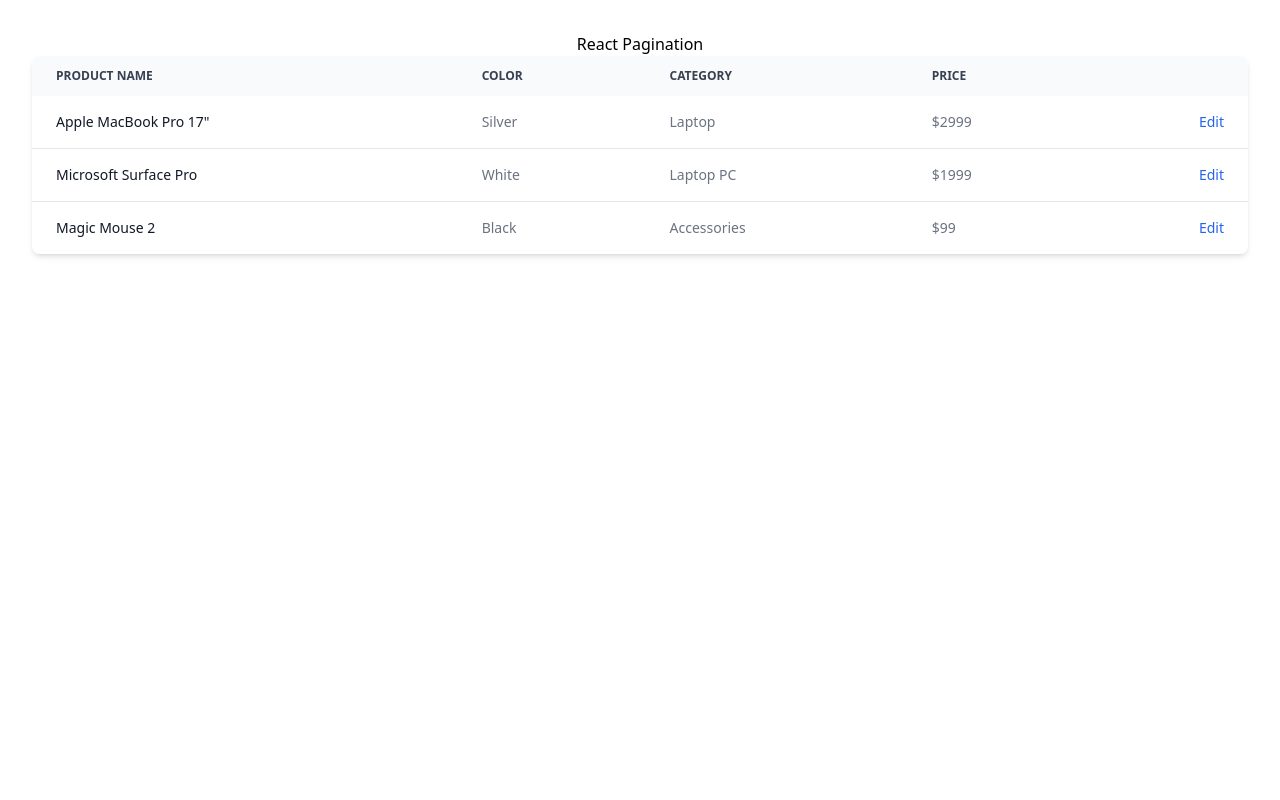
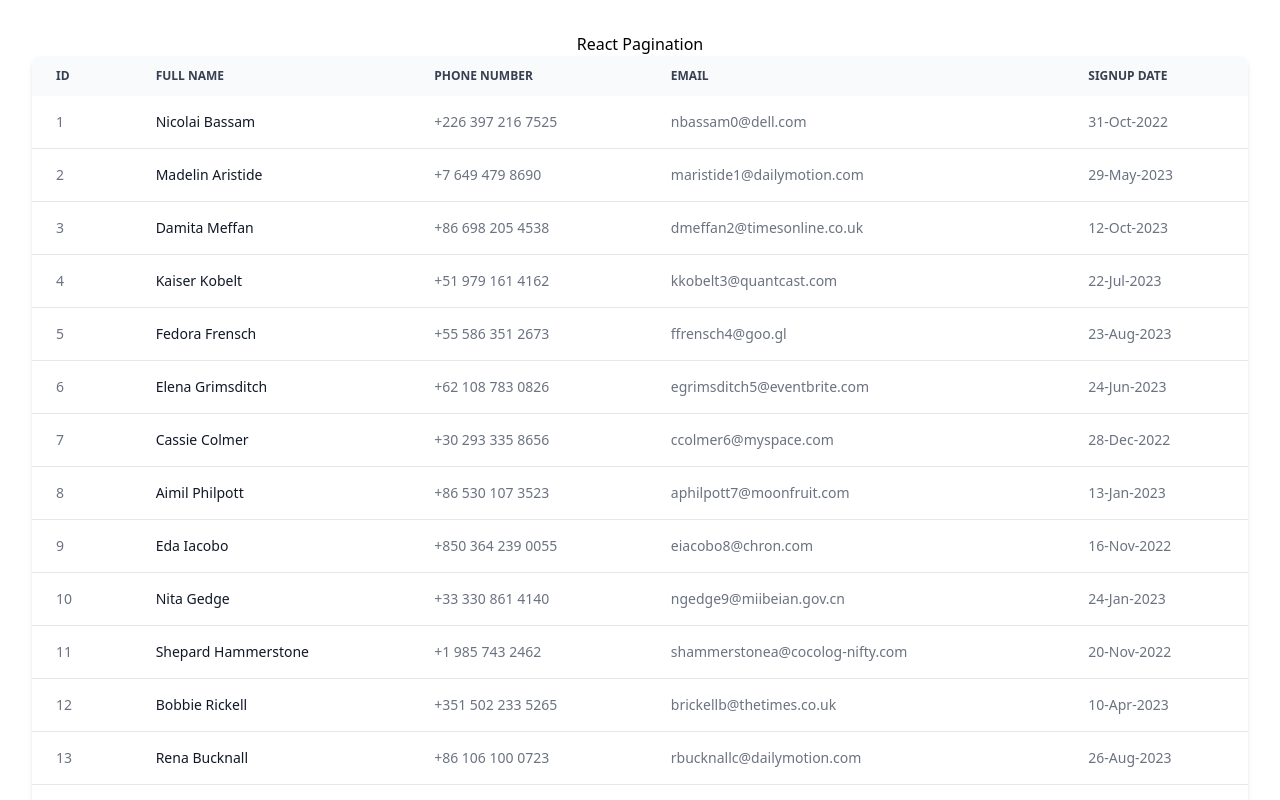
Before and after one commit to PrinceNarteh/react-pagination, a React (Vite) app: page / in a window 1280 px wide. Shown: the top 800 px of the page. Built offline with nearby package versions, Linux system fonts and the light colour scheme.

Commit message:
feat: render users in the table

```diff
--- a/src/components/Table.tsx
+++ b/src/components/Table.tsx
@@ -11,80 +11,40 @@
         <thead className="text-xs text-gray-700 uppercase bg-gray-50 dark:bg-gray-700 dark:text-gray-400">
           <tr>
             <th scope="col" className="px-6 py-3">
-              Product name
+              ID
             </th>
             <th scope="col" className="px-6 py-3">
-              Color
+              Full Name
             </th>
             <th scope="col" className="px-6 py-3">
-              Category
+              Phone Number
             </th>
             <th scope="col" className="px-6 py-3">
-              Price
+              Email
             </th>
             <th scope="col" className="px-6 py-3">
-              <span className="sr-only">Edit</span>
+              SignUp Date
             </th>
           </tr>
         </thead>
         <tbody>
-          <tr className="bg-white border-b dark:bg-gray-800 dark:border-gray-700 hover:bg-gray-50 dark:hover:bg-gray-600">
-            <th
-              scope="row"
-              className="px-6 py-4 font-medium text-gray-900 whitespace-nowrap dark:text-white"
+          {users.map((user) => (
+            <tr
+              key={user.id}
+              className="bg-white border-b dark:bg-gray-800 dark:border-gray-700 hover:bg-gray-50 dark:hover:bg-gray-600"
             >
-              Apple MacBook Pro 17"
-            </th>
-            <td className="px-6 py-4">Silver</td>
-            <td className="px-6 py-4">Laptop</td>
-            <td className="px-6 py-4">$2999</td>
-            <td className="px-6 py-4 text-right">
-              <a
-                href="#"
-                className="font-medium text-blue-600 dark:text-blue-500 hover:underline"
+              <td className="px-6 py-4">{user.id}</td>
+              <th
+                scope="row"
+                className="px-6 py-4 font-medium text-gray-900 whitespace-nowrap dark:text-white"
               >
-                Edit
-              </a>
-            </td>
-          </tr>
-          <tr className="bg-white border-b dark:bg-gray-800 dark:border-gray-700 hover:bg-gray-50 dark:hover:bg-gray-600">
-            <th
-              scope="row"
-              className="px-6 py-4 font-medium text-gray-900 whitespace-nowrap dark:text-white"
-            >
-              Microsoft Surface Pro
-            </th>
-            <td className="px-6 py-4">White</td>
-            <td className="px-6 py-4">Laptop PC</td>
-            <td className="px-6 py-4">$1999</td>
-            <td className="px-6 py-4 text-right">
-              <a
-                href="#"
-                className="font-medium text-blue-600 dark:text-blue-500 hover:underline"
-              >
-                Edit
-              </a>
-            </td>
-          </tr>
-          <tr className="bg-white dark:bg-gray-800 hover:bg-gray-50 dark:hover:bg-gray-600">
-            <th
-              scope="row"
-              className="px-6 py-4 font-medium text-gray-900 whitespace-nowrap dark:text-white"
-            >
-              Magic Mouse 2
-            </th>
-            <td className="px-6 py-4">Black</td>
-            <td className="px-6 py-4">Accessories</td>
-            <td className="px-6 py-4">$99</td>
-            <td className="px-6 py-4 text-right">
-              <a
-                href="#"
-                className="font-medium text-blue-600 dark:text-blue-500 hover:underline"
-              >
-                Edit
-              </a>
-            </td>
-          </tr>
+                {user.fullName}
+              </th>
+              <td className="px-6 py-4">{user.phoneNumber}</td>
+              <td className="px-6 py-4">{user.email}</td>
+              <td className="px-6 py-4">{user.signupDate}</td>
+            </tr>
+          ))}
         </tbody>
       </table>
     </div>
```
